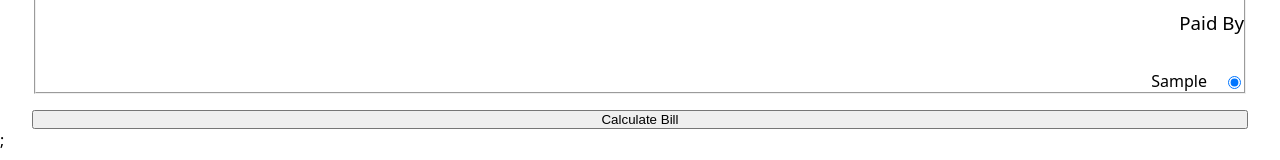
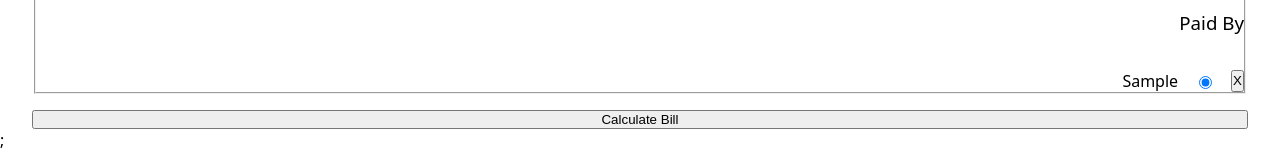
Before and after one commit to d-opri/Kroko-Capstone, a Next.js app: page / in a window 1280 px wide. Both pictures are taken after typing "Sample" into the empty fields and a click on the button "Add Participant". Shown: the part 605-765 px from the top of the page. Built offline with nearby package versions, Linux system fonts and the light colour scheme.

Commit message:
add handleDeleteItem function

```diff
--- a/components/AddParticipants.js
+++ b/components/AddParticipants.js
@@ -1,12 +1,13 @@
 import { useState } from "react";
 import styled from "styled-components";
+import uuid from "react-uuid";
 
 function AddParticipants() {
   const [list, setList] = useState([]);
   const [addName, setAddName] = useState("");
   const [isPaid, setIsPaid] = useState(false);
 
-  function handleAddList(event) {
+  function handleAddItem(event) {
     event.preventDefault();
     setAddName("");
     setList([
@@ -14,8 +15,13 @@ function AddParticipants() {
       {
         label: addName,
         value: isPaid,
+        id: uuid(),
       },
     ]);
+  }
+  function handleDeleteItem(id) {
+    const newList = list.filter((item) => item.id !== id);
+    setList(newList);
   }
 
   return (
@@ -30,7 +36,7 @@ function AddParticipants() {
         type='text'
         placeholder='Add Name'
       />
-      <button type='button' onClick={handleAddList}>
+      <button type='button' onClick={handleAddItem}>
         Add Participant
       </button>
       <Subtitle>Paid By</Subtitle>
@@ -39,12 +45,15 @@ function AddParticipants() {
           <label htmlFor='participants'>{item.label}</label>
           <input
             type='radio'
-            id={item.label}
+            id={item.id}
             value={item.label}
             onChange={(event) => setIsPaid(event.target.value)}
             name='participants'
             checked={isPaid === item.value}
           />
+          <button type='button' onClick={() => handleDeleteItem(item.id)}>
+            X
+          </button>
         </List>
       ))}
     </Fieldset>
--- a/package.json
+++ b/package.json
@@ -14,8 +14,10 @@
     "eslint": "8.32.0",
     "eslint-config-next": "13.1.2",
     "next": "13.1.2",
+    "next-link": "^2.0.0",
     "react": "18.2.0",
     "react-dom": "18.2.0",
+    "react-uuid": "^2.0.0",
     "styled-components": "^5.3.6"
   },
   "devDependencies": {
```
Also changed, not shown: 1 other file (tests, documents, lock files or other folders).
